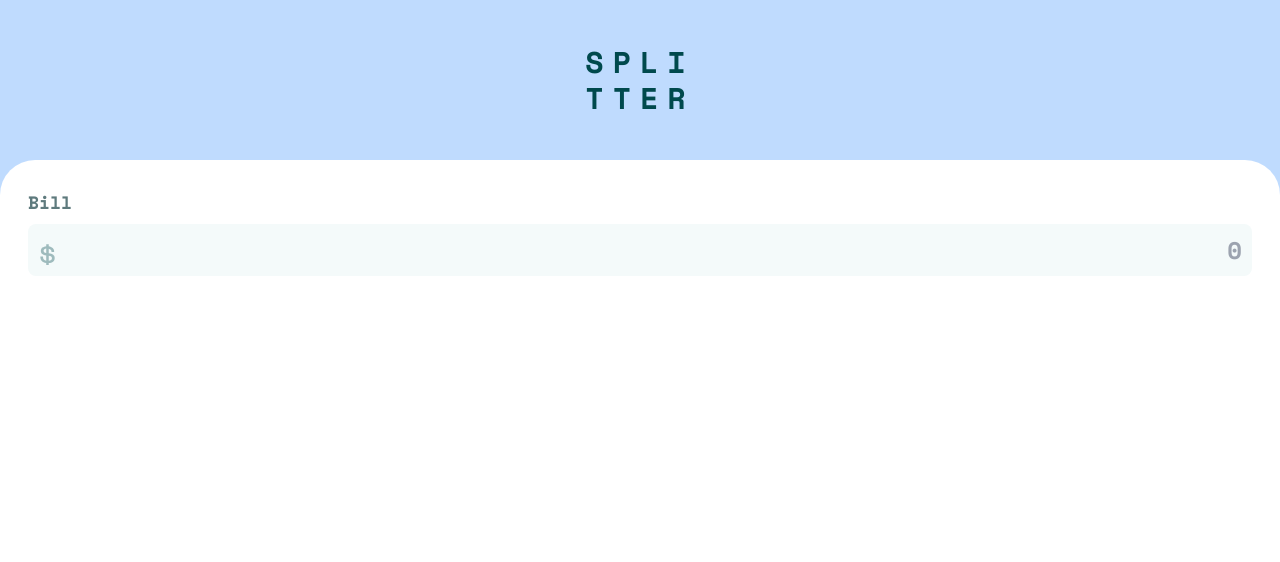
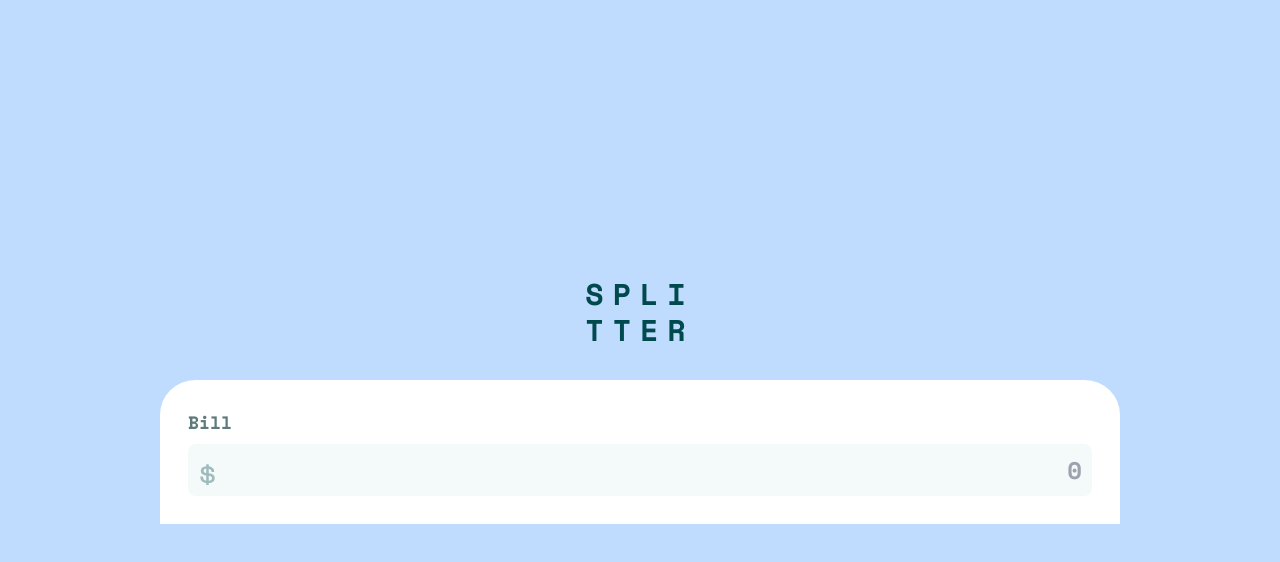
Before and after one commit to LugpDev2022/splitter, a Next.js app: page / in a window 1280 px wide. Shown: the top 562 px of the page. Built offline with nearby package versions, Linux system fonts and the light colour scheme.

Commit message:
Add a better page layout

```diff
--- a/app/page.tsx
+++ b/app/page.tsx
@@ -5,18 +5,26 @@ import dollar from './assets/icon-dollar.svg';
 
 const page = () => {
   return (
-    <>
-      <header className='h-1/5 flex flex-col justify-center'>
+    <div
+      className='
+      flex
+      flex-col
+      gap-8
+      justify-end
+      md:justify-center'
+      style={{ height: '100%', alignItems: 'center' }}
+    >
+      <header className='flex flex-col justify-center'>
         <Title />
       </header>
 
-      <div className='h-full bg-white rounded-t-[35px] p-7'>
+      <div className=' bg-white rounded-t-[35px] p-7 w-full md:w-11/12 lg:w-9/12'>
         <div>
           <SectionSpan>Bill</SectionSpan>
           <Input placeholder='0' icon={dollar} iconAlt='dollar icon' />
         </div>
       </div>
-    </>
+    </div>
   );
 };
 
```
